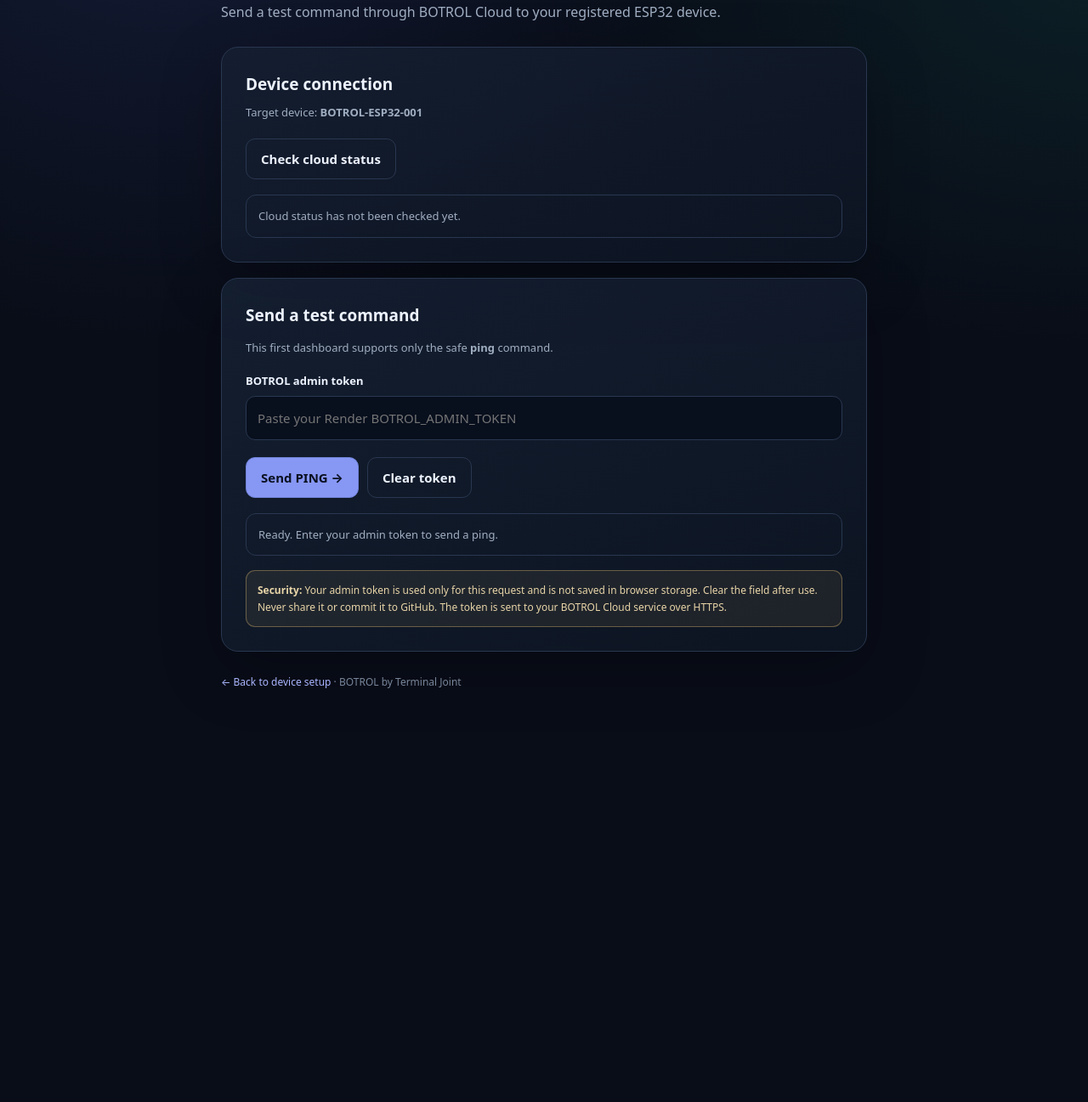
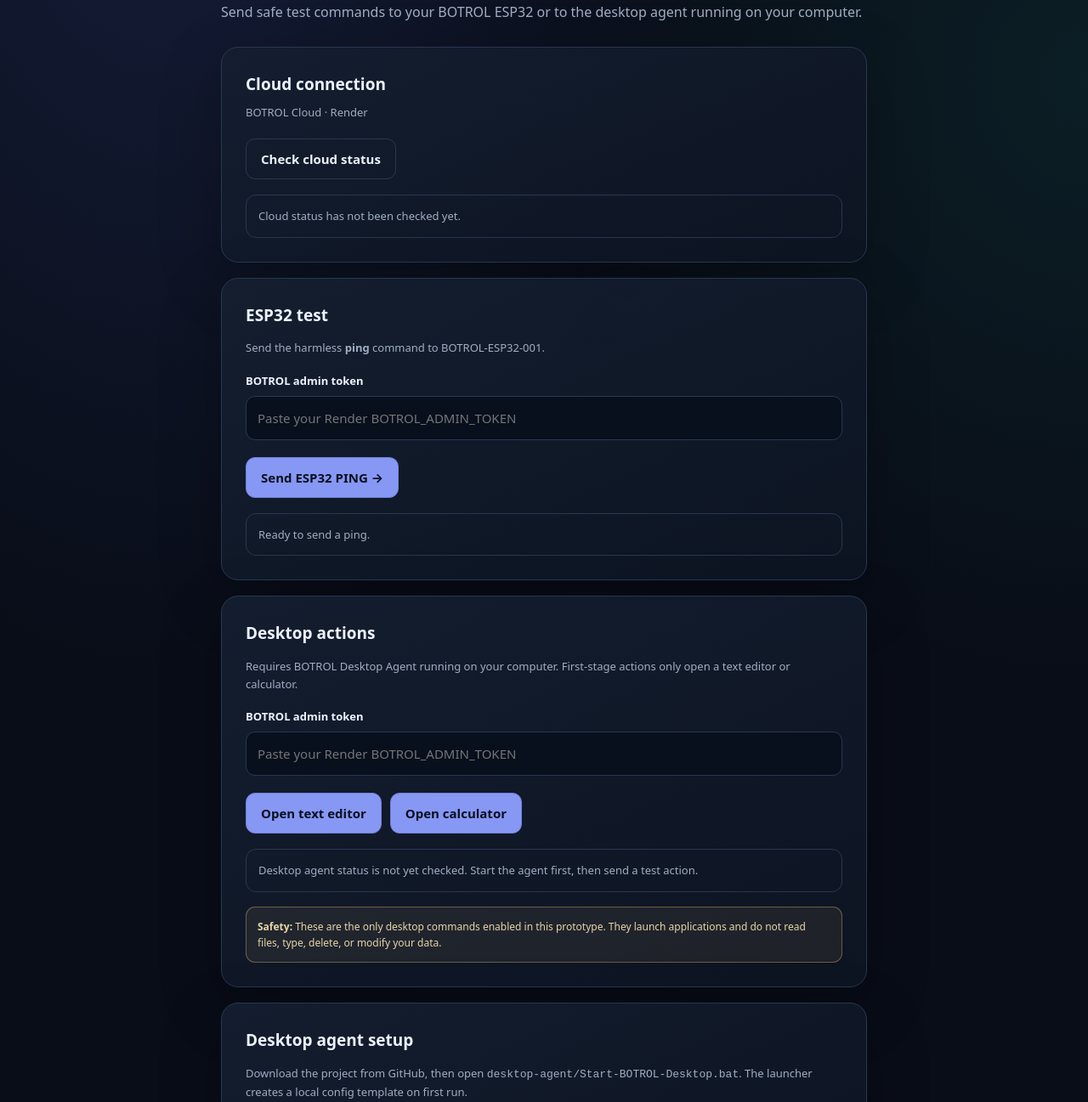
Before and after one commit to terminaljoint/botrol-setup, a plain HTML site: page dashboard.html in a window 1280 px wide. Shown: the part 263-1560 px from the top of the page at 85% size. Before the commit the page ends 1125 px from the top, so only its background shows below. Drawn offline with Linux system fonts and the light colour scheme.

Commit message:
Add safe desktop command controls to BOTROL dashboard

```diff
--- a/dashboard.html
+++ b/dashboard.html
@@ -12,28 +12,41 @@
 <header><div class="brand">◈ BOTROL</div><span class="pill">COMMAND CENTER · BETA</span></header>
 <div class="eyebrow">Terminal Joint · Cloud control</div>
 <h1>Your computer.<br><span>Your commands.</span></h1>
-<p class="lead">Send a test command through BOTROL Cloud to your registered ESP32 device.</p>
+<p class="lead">Send safe test commands to your BOTROL ESP32 or to the desktop agent running on your computer.</p>
 <section class="panel">
-<h2>Device connection</h2><div class="hint">Target device: <strong>BOTROL-ESP32-001</strong></div>
+<h2>Cloud connection</h2><div class="hint">BOTROL Cloud · Render</div>
 <div class="row"><button class="btn secondary" id="health">Check cloud status</button></div>
 <div class="status" id="healthStatus" role="status" aria-live="polite">Cloud status has not been checked yet.</div>
 </section>
 <section class="panel">
-<h2>Send a test command</h2><p class="hint">This first dashboard supports only the safe <strong>ping</strong> command.</p>
+<h2>ESP32 test</h2><p class="hint">Send the harmless <strong>ping</strong> command to BOTROL-ESP32-001.</p>
 <label class="field" for="adminToken">BOTROL admin token</label>
 <input id="adminToken" type="password" autocomplete="off" spellcheck="false" placeholder="Paste your Render BOTROL_ADMIN_TOKEN">
-<div class="row"><button class="btn" id="sendPing">Send PING →</button><button class="btn secondary" id="clear">Clear token</button></div>
-<div class="status" id="commandStatus" role="status" aria-live="polite">Ready. Enter your admin token to send a ping.</div>
-<div class="notice"><strong>Security:</strong> Your admin token is used only for this request and is not saved in browser storage. Clear the field after use. Never share it or commit it to GitHub. The token is sent to your BOTROL Cloud service over HTTPS.</div>
+<div class="row"><button class="btn" id="sendPing">Send ESP32 PING →</button></div>
+<div class="status" id="deviceStatus" role="status" aria-live="polite">Ready to send a ping.</div>
+</section>
+<section class="panel">
+<h2>Desktop actions</h2><p class="hint">Requires BOTROL Desktop Agent running on your computer. First-stage actions only open a text editor or calculator.</p>
+<label class="field" for="desktopToken">BOTROL admin token</label>
+<input id="desktopToken" type="password" autocomplete="off" spellcheck="false" placeholder="Paste your Render BOTROL_ADMIN_TOKEN">
+<div class="row"><button class="btn" data-command="open_notepad">Open text editor</button><button class="btn" data-command="open_calculator">Open calculator</button></div>
+<div class="status" id="desktopStatus" role="status" aria-live="polite">Desktop agent status is not yet checked. Start the agent first, then send a test action.</div>
+<div class="notice"><strong>Safety:</strong> These are the only desktop commands enabled in this prototype. They launch applications and do not read files, type, delete, or modify your data.</div>
+</section>
+<section class="panel">
+<h2>Desktop agent setup</h2>
+<p class="hint">Download the project from GitHub, then open <code>desktop-agent/Start-BOTROL-Desktop.bat</code>. The launcher creates a local config template on first run.</p>
+<p class="hint">Add the separate <strong>BOTROL_DESKTOP_TOKEN</strong> from Render to the local config file. Never upload that file or share the token.</p>
+<a href="https://github.com/TerminalJoint/botrol-setup/tree/main/desktop-agent">View desktop agent files ↗</a>
 </section>
 <footer><a href="./">← Back to device setup</a> · BOTROL by Terminal Joint</footer>
 </main>
 <script>
-const API="https://botrol-cloud.onrender.com";
-const DEVICE="BOTROL-ESP32-001";
-const healthButton=document.getElementById("health"),sendButton=document.getElementById("sendPing"),clearButton=document.getElementById("clear"),tokenInput=document.getElementById("adminToken"),healthStatus=document.getElementById("healthStatus"),commandStatus=document.getElementById("commandStatus");
+const API="https://botrol-cloud.onrender.com",DEVICE="BOTROL-ESP32-001",DESKTOP="BOTROL-DESKTOP-001";
+const $=id=>document.getElementById(id);
 function show(el,message,type=""){el.textContent=message;el.className="status"+(type?" "+type:"");}
-healthButton.addEventListener("click",async()=>{healthButton.disabled=true;show(healthStatus,"Contacting BOTROL Cloud...");try{const r=await fetch(API+"/health");const data=await r.json();if(!r.ok)throw new Error("HTTP "+r.status);show(healthStatus,"CONNECTED · "+data.service+" · "+data.status+" · v"+data.version,"good");}catch(e){show(healthStatus,"Could not reach BOTROL Cloud: "+e.message,"bad");}finally{healthButton.disabled=false;}});
-sendButton.addEventListener("click",async()=>{const token=tokenInput.value.trim();if(!token){show(commandStatus,"Enter your BOTROL_ADMIN_TOKEN first.","bad");tokenInput.focus();return;}sendButton.disabled=true;show(commandStatus,"Sending ping command to BOTROL Cloud...");try{const r=await fetch(API+"/api/v1/admin/commands",{method:"POST",headers:{"Authorization":"Bearer "+token,"Content-Type":"application/json"},body:JSON.stringify({device_id:DEVICE,command:"ping"})});const data=await r.json().catch(()=>({}));if(!r.ok)throw new Error(data.detail||("HTTP "+r.status));const id=data.command?.command_id||"accepted";show(commandStatus,"COMMAND QUEUED ✓\nDevice: "+DEVICE+"\nCommand: ping\nID: "+id+"\n\nYour ESP32 should receive it on its next poll. Check Arduino Serial Monitor for PING received, PONG, and a successful result report.","good");}catch(e){show(commandStatus,"Command failed: "+e.message+"\nCheck the token, cloud status, and device registration.","bad");}finally{tokenInput.value="";sendButton.disabled=false;}});
-clearButton.addEventListener("click",()=>{tokenInput.value="";show(commandStatus,"Admin token cleared. Ready for the next command.");});
+$("health").addEventListener("click",async()=>{const b=$("health");b.disabled=true;show($("healthStatus"),"Contacting BOTROL Cloud...");try{const r=await fetch(API+"/health");const d=await r.json();if(!r.ok)throw new Error("HTTP "+r.status);show($("healthStatus"),"CONNECTED · "+d.service+" · "+d.status+" · v"+d.version,"good");}catch(e){show($("healthStatus"),"Cloud connection failed: "+e.message,"bad");}finally{b.disabled=false;}});
+async function send(path,body,statusElement,button,message){const token=$("adminToken").value.trim();if(!token){show(statusElement,"Enter your BOTROL_ADMIN_TOKEN first.","bad");$("adminToken").focus();return;}button.disabled=true;show(statusElement,"Sending command to BOTROL Cloud...");try{const r=await fetch(API+path,{method:"POST",headers:{"Authorization":"Bearer "+token,"Content-Type":"application/json"},body:JSON.stringify(body)});const d=await r.json().catch(()=>({}));if(!r.ok)throw new Error(d.detail||("HTTP "+r.status));show(statusElement,"COMMAND QUEUED ✓\n"+message+"\nCommand ID: "+(d.command?.command_id||"accepted")+"\n\nThe target agent should receive it on its next poll. Check its terminal for the execution result.","good");}catch(e){show(statusElement,"Command failed: "+e.message,"bad");}finally{$("adminToken").value="";button.disabled=false;}}
+$("sendPing").addEventListener("click",e=>send("/api/v1/admin/commands",{device_id:DEVICE,command:"ping"},$("deviceStatus"),e.currentTarget,"Target: "+DEVICE+"\nCommand: ping"));
+document.querySelectorAll("[data-command]").forEach(button=>button.addEventListener("click",e=>{const name=e.currentTarget.dataset.command;send("/api/v1/admin/desktop-commands",{desktop_id:DESKTOP,command:name},$("desktopStatus"),e.currentTarget,"Target: "+DESKTOP+"\nCommand: "+name);}));
 </script></body></html>
```
